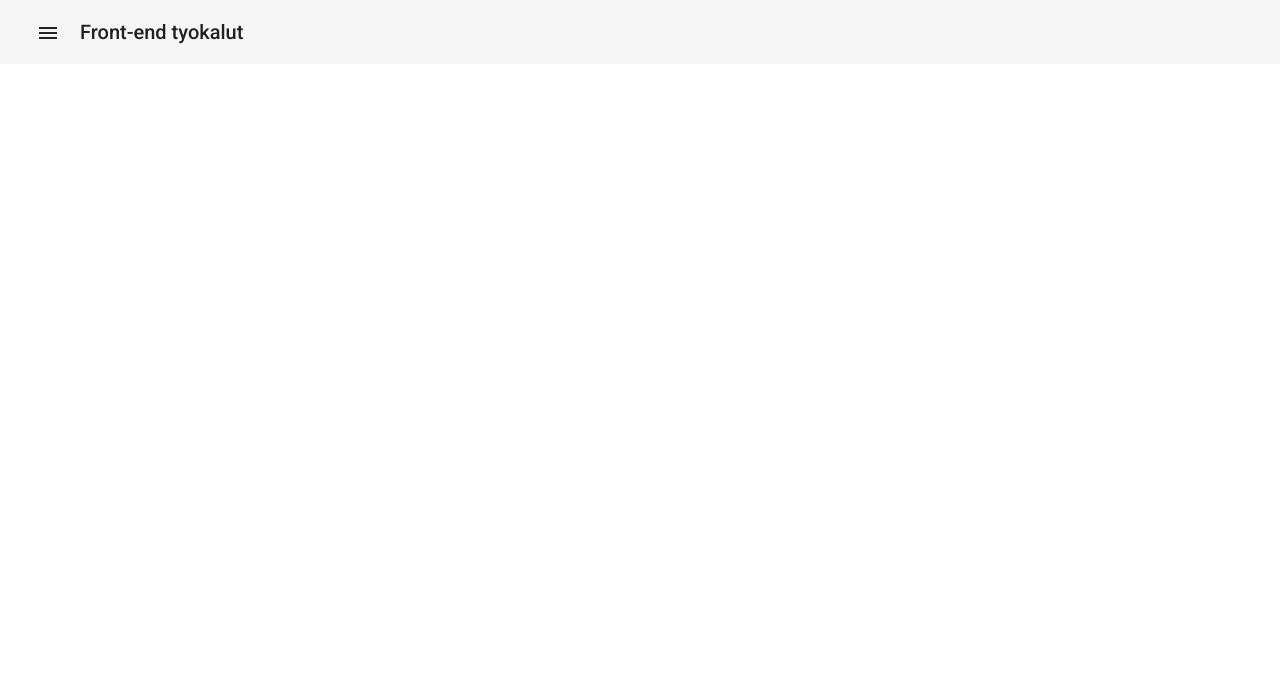
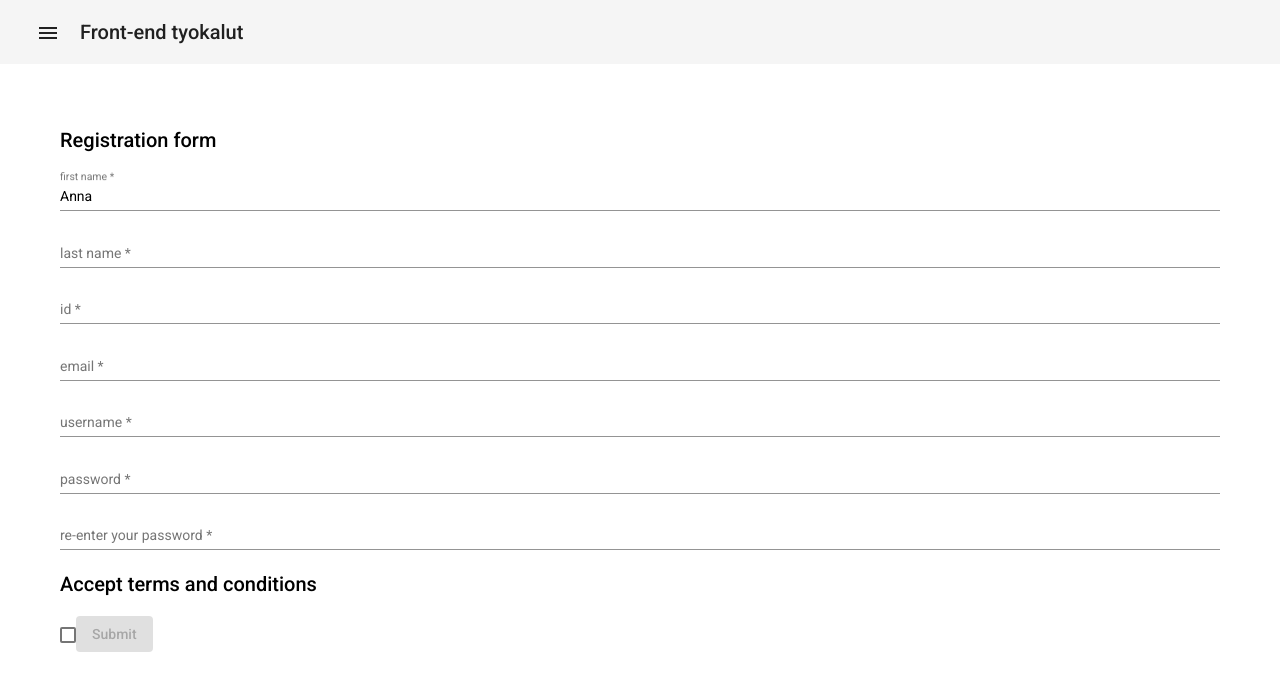
Before and after one commit to ellu563/WorkspaceAngular, an Angular app in the folder frontendtyokalut/: page /reactive-form in a window 1280 px wide. Before the commit this address led to /. Shown: the top 690 px of the page. Built offline with nearby package versions, Linux system fonts and the light colour scheme.

Commit message:
reactive form

```diff
--- a/frontendtyokalut/src/app/app-routing.module.ts
+++ b/frontendtyokalut/src/app/app-routing.module.ts
@@ -3,12 +3,14 @@ import { RouterModule, Routes } from '@angular/router';
 import { CalculatorComponent } from './calculator/calculator.component';
 import { FeedbackComponent } from './feedback/feedback.component';
 import { FormComponent } from './form/form.component';
+import { ReactiveFormComponent } from './reactive-form/reactive-form.component';
 
 const routes: Routes = [
   { path: '', redirectTo: '/calculator', pathMatch: 'full' },
   { path: 'calculator', component: CalculatorComponent },
   { path: 'feedback', component: FeedbackComponent },
-  { path: 'form', component: FormComponent }
+  { path: 'form', component: FormComponent },
+  { path: 'reactive-form', component: ReactiveFormComponent }
 ];
 
 @NgModule({
--- a/frontendtyokalut/src/app/form/form.component.html
+++ b/frontendtyokalut/src/app/form/form.component.html
@@ -1,11 +1,13 @@
 <form (ngSubmit)="onSubmit(form1)" #form1="ngForm">
 
-    <!--first name-->
+    <!--lomake validoidaan nyt: required, minlength, pattern arvoilla-->
+
+    <!--first name, regex etta on kirjaimia-->
     <mat-form-field>
         <input matInput placeholder="first name" name="firstName" [(ngModel)]="person.firstName" #fname="ngModel"
             required minlength="2" pattern="^[a-zA-Z]*$">
         <mat-error *ngIf="fname.hasError('required')">Enter your first name</mat-error>
-        <mat-error *ngIf="fname.hasError('minlenghth')">Minimum 2 characters required</mat-error>
+        <mat-error *ngIf="fname.hasError('minlength')">Minimum 2 characters required</mat-error>
         <mat-error *ngIf="fname.hasError('pattern')">Must be valid first name</mat-error>
     </mat-form-field>
 
@@ -14,63 +16,61 @@
         <input matInput placeholder="last name" name="lastName" [(ngModel)]="person.lastName" #lname="ngModel" required
             minlength="2" pattern="^[a-zA-Z]*$">
         <mat-error *ngIf="lname.hasError('required')">Enter your last name</mat-error>
-        <mat-error *ngIf="lname.hasError('minlenghth')">Minimum 2 characters required</mat-error>
+        <mat-error *ngIf="lname.hasError('minlength')">Minimum 2 characters required</mat-error>
         <mat-error *ngIf="lname.hasError('pattern')">Must be valid last name</mat-error>
     </mat-form-field>
 
-    <!--id, regex henkilotunnukselle-->
+    <!--id, regex suomalaiselle henkilotunnukselle-->
     <mat-form-field>
-        <input matInput placeholder="id" name="id" [(ngModel)]="person.id" #id="ngModel" required minlength="10"
+        <input matInput placeholder="id" name="id" [(ngModel)]="person.id" #id="ngModel"
             pattern="^(0[1-9]|[12]\d|3[01])(0[1-9]|1[0-2])([0-9]\d\+|\d\d-|[0-9]\dA)\d{3}[\dA-Z]$">
-        <mat-error *ngIf="id.hasError('required')">Enter your id</mat-error>
-        <mat-error *ngIf="id.hasError('minlenghth')">Minimum 2 characters required</mat-error>
         <mat-error *ngIf="id.hasError('pattern')">Must be valid id</mat-error>
     </mat-form-field>
 
     <!--email, regex sahkopostille-->
     <mat-form-field>
         <input matInput placeholder="email" name="email" [(ngModel)]="person.email" #email="ngModel" required
-            minlength="11" pattern="^([a-zA-Z0-9_\-\.]+)@([a-zA-Z0-9_\-\.]+)\.([a-zA-Z]{2,5})$">
+            minlength="5" pattern="^([a-zA-Z0-9_\-\.]+)@([a-zA-Z0-9_\-\.]+)\.([a-zA-Z]{2,5})$">
         <mat-error *ngIf="email.hasError('required')">Enter your email</mat-error>
-        <mat-error *ngIf="email.hasError('minlenghth')">Minimum 11 characters required</mat-error>
+        <mat-error *ngIf="email.hasError('minlength')">Minimum 5 characters required</mat-error>
         <mat-error *ngIf="email.hasError('pattern')">Must be valid email</mat-error>
     </mat-form-field>
 
     <!--user name-->
     <mat-form-field>
         <input matInput placeholder="username" name="userName" [(ngModel)]="person.userName" #userName="ngModel"
-            required minlength="2" pattern="^[a-zA-Z]*$">
+            required minlength="6" required>
         <mat-error *ngIf="userName.hasError('required')">Enter your username</mat-error>
-        <mat-error *ngIf="userName.hasError('minlenghth')">Minimum 2 characters required</mat-error>
-        <mat-error *ngIf="userName.hasError('pattern')">Must be valid user name</mat-error>
+        <mat-error *ngIf="userName.hasError('minlength')">Minimum 6 characters required</mat-error>
     </mat-form-field>
 
-    <!--password, regex: min 8 kirjainta, yksi kirjain, ja yksi numero-->
+    <!--password, regex: min 10 kirjainta, yksi iso kirjain, yksi pieni kirjain, ja yksi numero-->
     <mat-form-field>
-        <input matInput placeholder="password, minimum eight characters, at least one letter
-        and one number" name="password1" #pwrd="ngModel" [(ngModel)]="person.password" type="password"
-            pattern="^(?=.*[A-Za-z])(?=.*\d)[A-Za-z\d]{8,}$">
+        <input matInput
+            placeholder="password, minimum ten characters, at least one uppercase letter, one lowercase letter and one number"
+            name="password1" #pwrd="ngModel" [(ngModel)]="person.password" type="password" required
+            pattern="^(?=.*[a-z])(?=.*[A-Z])(?=.*\d)[a-zA-Z\d]{10,}$">
         <mat-error *ngIf="pwrd.hasError('required')">Enter your password</mat-error>
         <mat-error *ngIf="pwrd.hasError('pattern')">Must be valid password</mat-error>
     </mat-form-field>
 
-    <!--confirm password-->
+    <!--confirm password, sidottu tuolla patterinilla tuohon aiempaan salasanaan-->
     <mat-form-field>
-        <input matInput placeholder="confirm password" name="password2" [(ngModel)]="person.confirmP"
+        <input matInput placeholder="confirm password" name="password2" [(ngModel)]="person.confirmP" required
             #password2="ngModel" pattern="{{pwrd.value}}" type="password">
         <mat-error *ngIf="password2.hasError('required')">Enter your password</mat-error>
         <mat-error *ngIf="password2.hasError('pattern')">Must be valid password</mat-error>
     </mat-form-field>
 
-    <!--checkbox, PRISTINE KESKEN, ota pois jos ei toimi-->
-
+    <!--checkbox, KESKEN-->
     <h2>Accept terms and conditions</h2>
     <mat-checkbox class="example-margin" name="box" #box="ngModel" [(ngModel)]="person.box" required>
-        <mat-error *ngIf="box.hasError('required')">
+        <mat-error *ngIf="box.hasError('required')">vaaditaan
         </mat-error>
-        <div *ngIf="box.pristine"></div>
     </mat-checkbox>
 
-    <button type="submit" mat-raised-button color="accent" [disabled]="form1.invalid">Submit</button>
+    <button type="submit" mat-raised-button color="accent" [disabled]="form1.invalid"
+        (click)="form1.reset()">Submit</button>
+    <!--reset tyhjentaa sen nyt kun tieto ei mene viela mihinkaan-->
 
 </form>
--- a/frontendtyokalut/src/app/form/form.component.ts
+++ b/frontendtyokalut/src/app/form/form.component.ts
@@ -9,7 +9,7 @@ import { Person } from '../person';
 })
 export class FormComponent implements OnInit {
 
-  person: Person;
+  person: Person; // esitellaan luokan person olio
 
   constructor() {
     this.person = new Person();
--- /dev/null
+++ b/frontendtyokalut/src/app/reactive-form/reactive-form.component.css
@@ -0,0 +1,8 @@
+.container {
+    margin: 30px;
+    padding: 30px;
+}
+
+mat-form-field {
+    display: block;
+}
--- /dev/null
+++ b/frontendtyokalut/src/app/reactive-form/reactive-form.component.html
@@ -0,0 +1,75 @@
+<div class="container">
+    <h2>Registration form</h2>
+
+    <form [formGroup]="registrationForm" (ngSubmit)="onSubmit()">
+
+        <!--first name-->
+        <mat-form-field class="field-full-width">
+            <input matInput placeholder="first name" formControlName="firstName">
+            <mat-error *ngIf="firstName?.hasError('required')">Enter your first name</mat-error>
+            <mat-error *ngIf="firstName?.hasError('minlength')">Minimum 2 characters required</mat-error>
+            <mat-error *ngIf="firstName?.hasError('pattern')">Must be valid id</mat-error>
+        </mat-form-field>
+
+        <!--last name-->
+        <mat-form-field class="field-full-width">
+            <input matInput placeholder="last name" formControlName="lastName">
+            <mat-error *ngIf="lastName?.hasError('required')">Enter your last name</mat-error>
+            <mat-error *ngIf="lastName?.hasError('minlength')">Minimum 2 characters required</mat-error>
+            <mat-error *ngIf="lastName?.hasError('pattern')">Must be valid id</mat-error>
+        </mat-form-field>
+
+        <!--id-->
+        <mat-form-field class="field-full-width">
+            <input matInput placeholder="id" formControlName="id">
+            <mat-error *ngIf="id?.hasError('required')">Enter your id</mat-error>
+            <mat-error *ngIf="id?.hasError('minlength')">Minimum 4 characters required</mat-error>
+            <mat-error *ngIf="id?.hasError('pattern')">Must be valid id</mat-error>
+        </mat-form-field>
+
+        <!--email-->
+        <mat-form-field class="field-full-width">
+            <input matInput placeholder="email" formControlName="email">
+            <mat-error *ngIf="email?.hasError('required')">Enter your email</mat-error>
+            <mat-error *ngIf="email?.hasError('minlength')">Minimum 4 characters required</mat-error>
+            <mat-error *ngIf="email?.hasError('email')">Must be valid email</mat-error>
+        </mat-form-field>
+
+        <!--userName-->
+        <mat-form-field class="field-full-width">
+            <input matInput placeholder="username" formControlName="userName">
+            <mat-error *ngIf="userName?.hasError('required')">Enter your username</mat-error>
+            <mat-error *ngIf="userName?.hasError('minlength')">Minimum 2 characters required</mat-error>
+        </mat-form-field>
+
+        <!--password-->
+        <mat-form-field class="field-full-width">
+            <input matInput placeholder="password" formControlName="password" type="password">
+            <mat-error *ngIf="password?.hasError('required')">Enter your password</mat-error>
+            <mat-error *ngIf="password?.hasError('minlength')">Minimum 10 characters required</mat-error>
+            <mat-error *ngIf="password?.hasError('pattern')">Must be valid password</mat-error>
+        </mat-form-field>
+
+        <!--re-enter password-->
+        <mat-form-field class="field-full-width">
+            <input matInput placeholder="re-enter your password" formControlName="confirmPassword" type="password"
+                pattern="{{password?.value}}">
+            <mat-error *ngIf="confirmPassword?.hasError('required')">Re-enter your password</mat-error>
+            <mat-error *ngIf="confirmPassword?.hasError('minlength')">Minimum 10 characters required</mat-error>
+            <mat-error *ngIf="confirmPassword?.hasError('pattern')">Does not match with the password</mat-error>
+        </mat-form-field>
+
+        <!--checkbox-->
+        <h2>Accept terms and conditions</h2>
+        <mat-checkbox class="example-margin" formControlName="box">
+            <mat-error *ngIf="box?.hasError('requiredTrue') || box?.touched">
+                Klikkaa boksia
+            </mat-error>
+        </mat-checkbox>
+
+        <!--submit button ENTIIA ONKO TAA TALLEE VAI TULEEKO TOI DISABLED JOHOKI MUUALLE-->
+        <button type="submit" mat-raised-button color="accent" [disabled]="registrationForm.invalid">Submit</button>
+
+    </form>
+
+</div>
--- /dev/null
+++ b/frontendtyokalut/src/app/reactive-form/reactive-form.component.ts
@@ -0,0 +1,99 @@
+import { Component, OnInit } from '@angular/core';
+import { FormControl, FormGroup, FormBuilder, Validators, CheckboxControlValueAccessor } from '@angular/forms';
+
+@Component({
+  selector: 'app-reactive-form',
+  templateUrl: './reactive-form.component.html',
+  styleUrls: ['./reactive-form.component.css']
+})
+export class ReactiveFormComponent implements OnInit {
+
+  registrationForm: FormGroup;
+
+  constructor() {
+    this.registrationForm = new FormGroup({
+      firstName: new FormControl('Anna', [
+        Validators.required,
+        Validators.minLength(2),
+        Validators.pattern("^[a-zA-Z]*$")
+      ]),
+      lastName: new FormControl("", [
+        Validators.required,
+        Validators.minLength(2),
+        Validators.pattern("^[a-zA-Z]*$")
+      ]),
+      id: new FormControl("", [
+        Validators.required,
+        Validators.minLength(4),
+        // regex henkilotunnukselle
+        Validators.pattern("^(0[1-9]|[12]\\d|3[01])(0[1-9]|1[0-2])([0-9]\\d\+|\\d\\d-|[0-9]\\dA)\\d{3}[\\dA-Z]$")
+      ]),
+      email: new FormControl("", [
+        Validators.required,
+        Validators.minLength(4),
+        Validators.email
+      ]),
+      userName: new FormControl("", [
+        Validators.required,
+        Validators.minLength(2)
+      ]),
+      password: new FormControl("", [
+        Validators.required,
+        Validators.minLength(10),
+        Validators.pattern("^(?=.*[a-z])(?=.*[A-Z])(?=.*\\d)[a-zA-Z\\d]{10,}$"),
+      ]),
+      confirmPassword: new FormControl("", [
+        Validators.required,
+        Validators.minLength(10)
+      ]),
+      box: new FormControl(false, [
+        Validators.requiredTrue
+      ])
+    });
+
+  }
+
+  ngOnInit(): void {
+  }
+
+  onSubmit() {
+    this.registrationForm.markAsPristine();
+    console.log('registrationForm.value:' + this.registrationForm.value);
+    console.log('registrationForm.value:' + this.registrationForm.value.firstName);
+    console.log('registrationForm.valid:' + this.registrationForm.valid);
+    this.registrationForm.reset();
+  }
+
+
+  get firstName() {
+    return this.registrationForm.get('firstName');
+  }
+
+  get lastName() {
+    return this.registrationForm.get('lastName');
+  }
+
+  get id() {
+    return this.registrationForm.get('id');
+  }
+
+  get email() {
+    return this.registrationForm.get('email');
+  }
+
+  get userName() {
+    return this.registrationForm.get('userName');
+  }
+
+  get password() {
+    return this.registrationForm.get('password');
+  }
+
+  get confirmPassword() {
+    return this.registrationForm.get('confirmPassword');
+  }
+
+  get box() {
+    return this.registrationForm.get('box');
+  }
+}
--- a/frontendtyokalut/src/app/toolbar/toolbar.component.html
+++ b/frontendtyokalut/src/app/toolbar/toolbar.component.html
@@ -15,4 +15,7 @@
     <button mat-menu-item><a routerLink="/form" routerLinkActive="active">
             Form
         </a></button>
+    <button mat-menu-item><a routerLink="/reactive-form" routerLinkActive="active">
+            Reactive form
+        </a></button>
 </mat-menu>
```
Also changed, not shown: frontendtyokalut/src/app/app.module.ts (+6 -2 lines), 1 other file (tests, documents, lock files or other folders).
